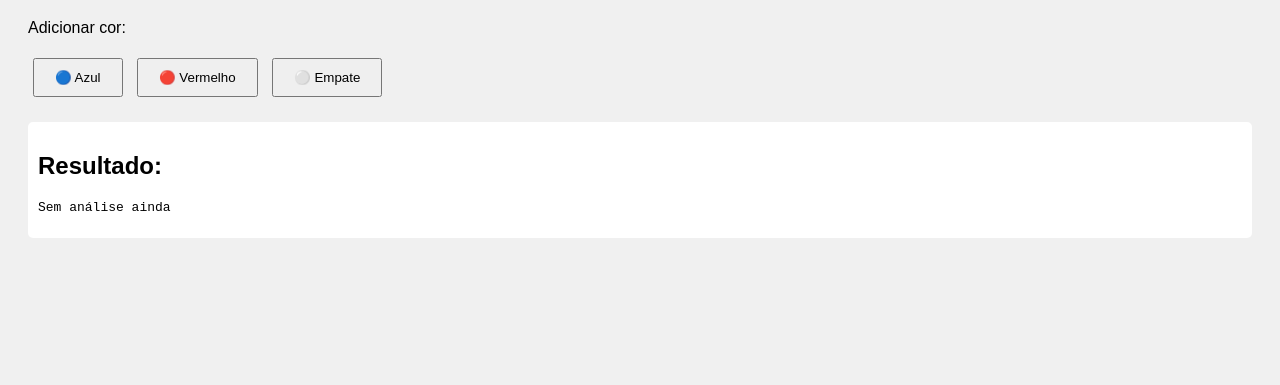
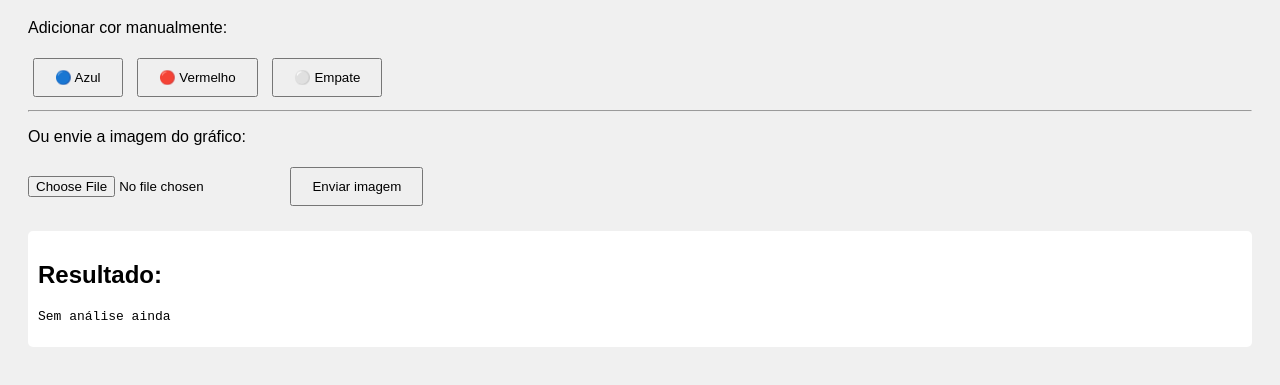
Before and after one commit to Gabrielalve1/Bacara01, a website: page public/index.html in a window 1280 px wide. Shown: the part 89-474 px from the top of the page. Drawn offline with Linux system fonts and the light colour scheme; no server answers.

Commit message:
Update index.html

```diff
--- a/public/index.html
+++ b/public/index.html
@@ -15,10 +15,16 @@
 
 <h1>IA Bacboo Abacus</h1>
 
-<p>Adicionar cor:</p>
+<p>Adicionar cor manualmente:</p>
 <button onclick="addColor('Azul')">🔵 Azul</button>
 <button onclick="addColor('Vermelho')">🔴 Vermelho</button>
 <button onclick="addColor('Empate')">⚪ Empate</button>
+
+<hr>
+
+<p>Ou envie a imagem do gráfico:</p>
+<input type="file" id="fileInput">
+<button onclick="sendImage()">Enviar imagem</button>
 
 <div id="output">
   <h2>Resultado:</h2>
@@ -26,16 +32,16 @@
 </div>
 
 <script>
-const API_URL = ""; // vazio = mesmo host
+const API_URL = "";
 
+// Adicionar cor manual
 async function addColor(color) {
   try {
-    const res = await fetch(API_URL + "/add", {
+    await fetch(API_URL + "/add", {
       method: "POST",
       headers: { "Content-Type": "application/json" },
       body: JSON.stringify({ color })
     });
-    await res.json();
     analyze();
   } catch (err) {
     console.error(err);
@@ -43,6 +49,25 @@ async function addColor(color) {
   }
 }
 
+// Upload da imagem
+async function sendImage() {
+  const file = document.getElementById("fileInput").files[0];
+  if (!file) return alert("Escolha uma imagem!");
+
+  const formData = new FormData();
+  formData.append("image", file);
+
+  try {
+    const res = await fetch(API_URL + "/upload", { method: "POST", body: formData });
+    const data = await res.json();
+    document.getElementById("result").textContent = JSON.stringify(data, null, 2);
+  } catch (err) {
+    console.error(err);
+    alert("Erro ao enviar imagem!");
+  }
+}
+
+// Analisar histórico
 async function analyze() {
   try {
     const res = await fetch(API_URL + "/analyze");
@@ -54,10 +79,8 @@ async function analyze() {
   }
 }
 
-// Atualiza a cada 5 segundos
+// Atualiza automaticamente
 setInterval(analyze, 5000);
-
-// Primeira análise ao abrir
 analyze();
 </script>
 
```
